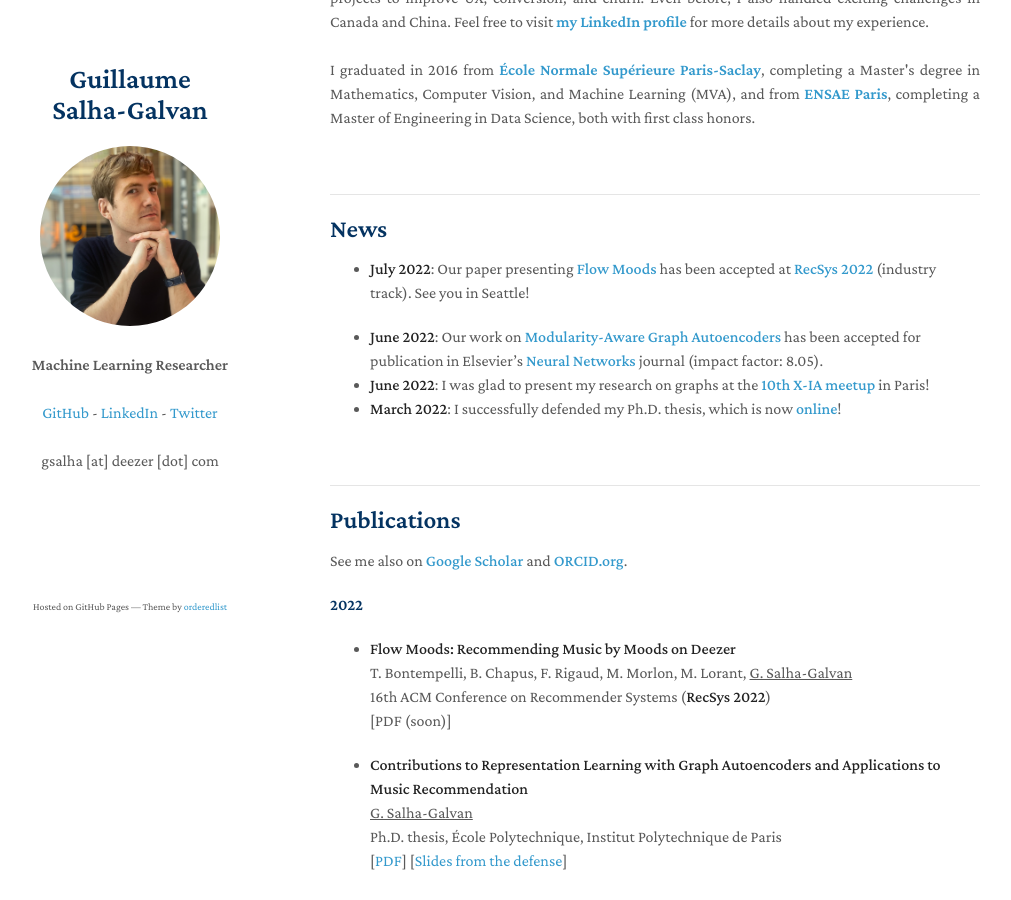
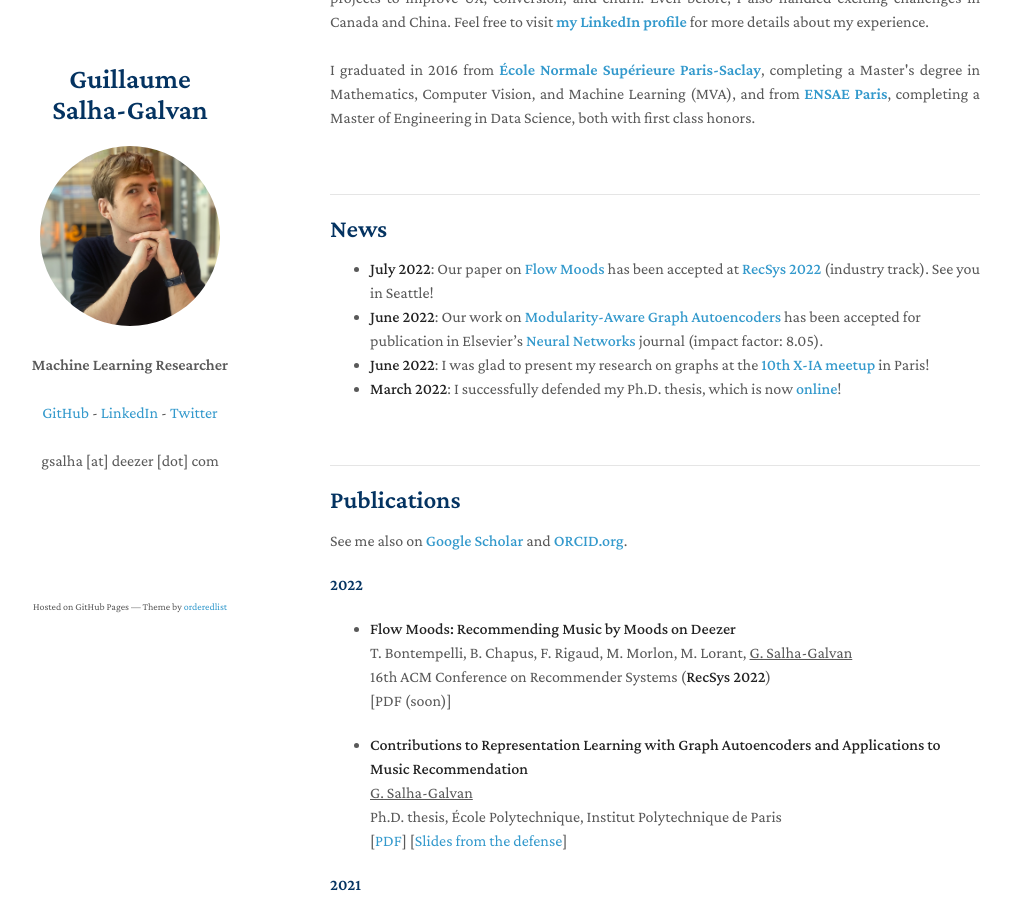
Before and after one commit to GuillaumeSalhaGalvan/GuillaumeSalhaGalvan.github.io, a Jekyll site: the page built from index.md, in a window 1280 px wide and 900 px high, scrolled down 339 px. Shown: the whole window, without its empty margins (140-1151 px from the left). Built offline with Jekyll 4.4.1, drawn with Linux system fonts in a browser that asks for light colours; our own code applies the rules of GitHub Pages for plain Markdown files; a script that is not in the unit is left out.

Commit message:
Update index.md

```diff
--- a/index.md
+++ b/index.md
@@ -15,8 +15,7 @@
 
 ## News
 
-- **July 2022**: Our paper presenting **<a href="https://www.deezer-blog.com/press/flow-moods/" target="_blank">Flow Moods</a>** has been accepted at **<a href="https://recsys.acm.org/recsys22/" target="_blank">RecSys 2022</a>** (industry track). See you in Seattle!
-
+- **July 2022**: Our paper on **<a href="https://www.deezer-blog.com/press/flow-moods/" target="_blank">Flow Moods</a>** has been accepted at **<a href="https://recsys.acm.org/recsys22/" target="_blank">RecSys 2022</a>** (industry track). See you in Seattle!
 - **June 2022**: Our work on **<a href="https://arxiv.org/pdf/2202.00961.pdf" target="_blank">Modularity-Aware Graph Autoencoders</a>** has been accepted for publication in Elsevier's **<a href="https://www.journals.elsevier.com/neural-networks" target="_blank">Neural Networks</a>** journal (impact factor: 8.05).
 - **June 2022**: I was glad to present my research on graphs at the **<a href="https://twitter.com/researchdeezer/status/1534884094462640128" target="_blank">10th X-IA meetup</a>** in Paris!
 - **March 2022**: I successfully defended my Ph.D. thesis, which is now **<a href="https://guillaumesalhagalvan.com/doc/phdthesis_gsalhagalvan.pdf" target="_blank">online</a>**!
```
